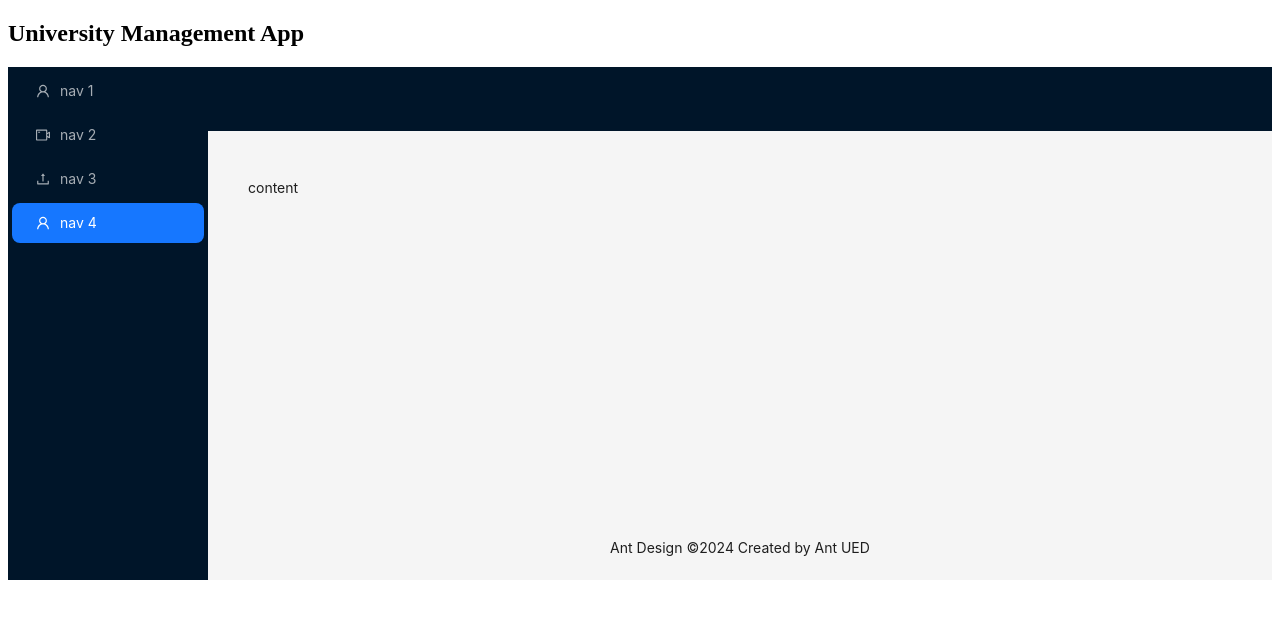
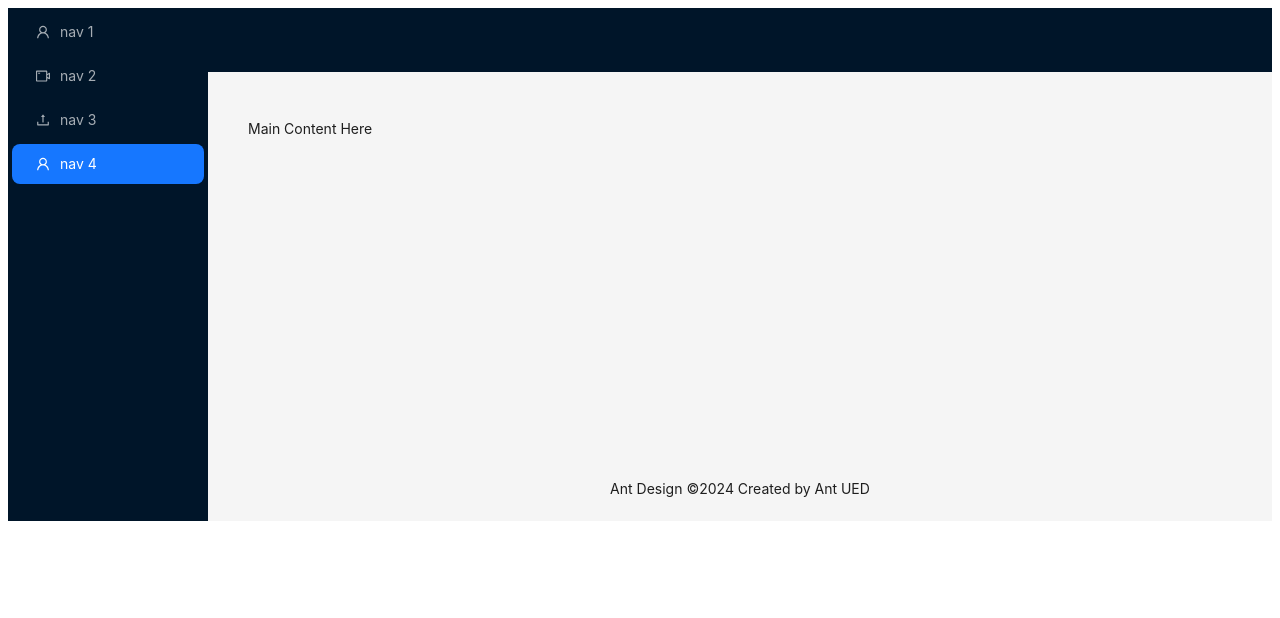
Before and after one commit to searchsakib/university_management_client, a React (Vite) app: page / in a window 1280 px wide. Shown: the top 618 px of the page. Built offline with nearby package versions, Linux system fonts and the light colour scheme.

Commit message:
MainLayout

```diff
--- a/src/App.tsx
+++ b/src/App.tsx
@@ -1,12 +1,7 @@
 import MainLayout from './components/layout/MainLayout';
 
 function App() {
-  return (
-    <>
-      <h2>University Management App</h2>
-      <MainLayout></MainLayout>
-    </>
-  );
+  return <MainLayout></MainLayout>;
 }
 
 export default App;
--- a/src/components/layout/MainLayout.tsx
+++ b/src/components/layout/MainLayout.tsx
@@ -49,7 +49,7 @@ const MainLayout = () => {
               minHeight: 360,
             }}
           >
-            content
+            Main Content Here
           </div>
         </Content>
         <Footer style={{ textAlign: 'center' }}>
```
Also changed, not shown: src/components/layout/AdminLayout.tsx (added, +9 -0 lines).
